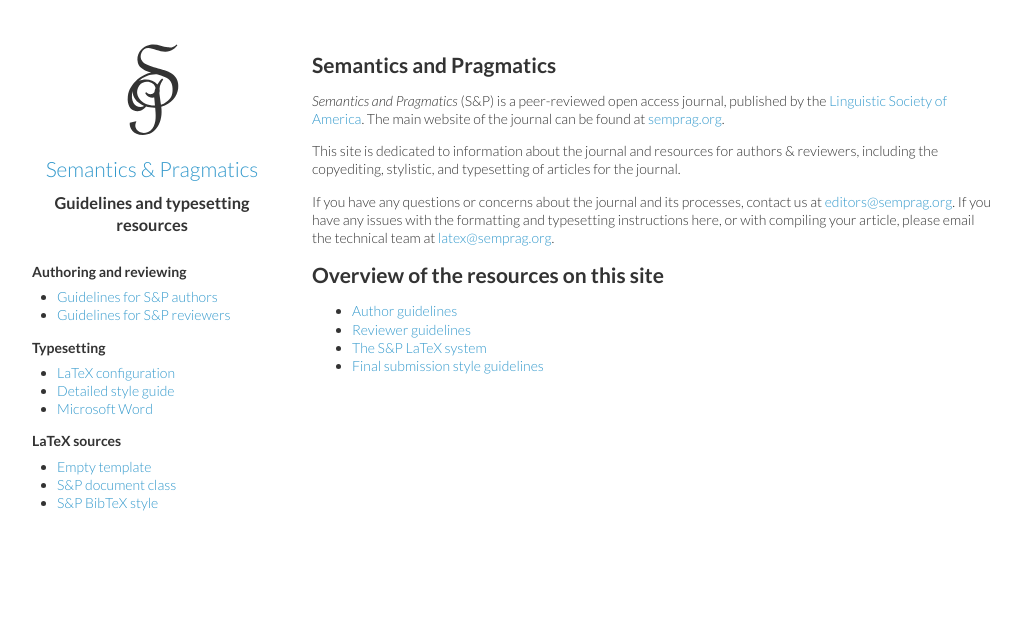
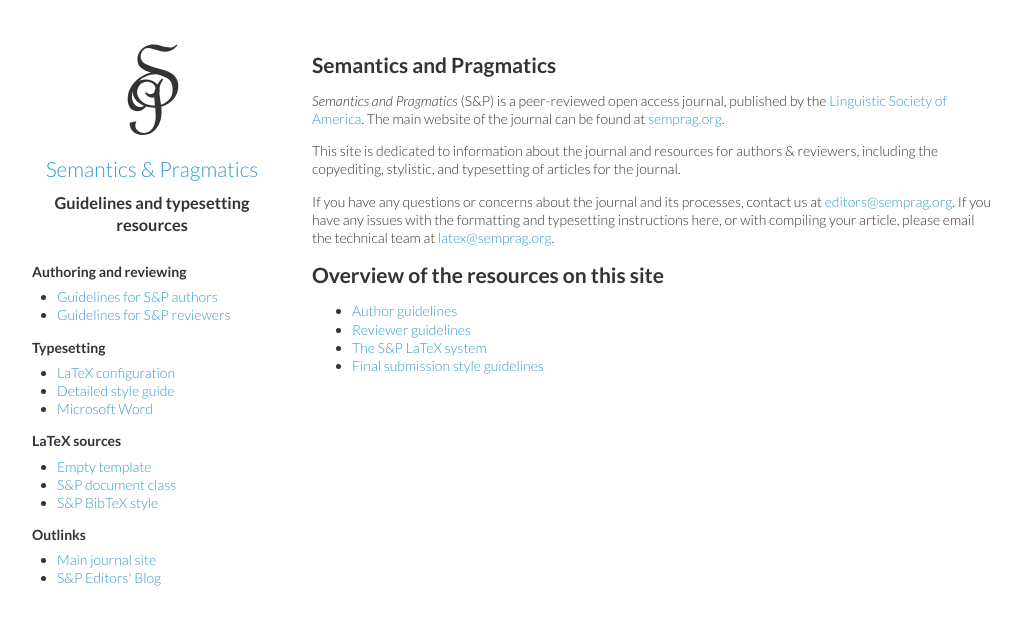
Before and after one commit to semprag/semprag.github.io, a Jekyll site: the page built from index.md, in a window 1280 px wide. Shown: the top 625 px of the page, without its empty margins (8-1029 px from the left). Built offline with Jekyll 4.4.1, drawn with Linux system fonts in a browser that asks for light colours.

Commit message:
Add Outlinks section

```diff
--- a/_layouts/default.html
+++ b/_layouts/default.html
@@ -39,6 +39,14 @@
       </ul>
     </section>
 
+    <section>
+      <strong>Outlinks</strong>
+      <ul>
+        <li><a href="http://semprag.org/">Main journal site</a></li>
+        <li><a href="https://blog.semprag.org/">S&P Editors' Blog</a></li>
+      </ul>
+    </section>
+
     <section id="administrative" style="display: none; opacity: 0.5">
       <strong>Administrative</strong>
       <ul>
```
